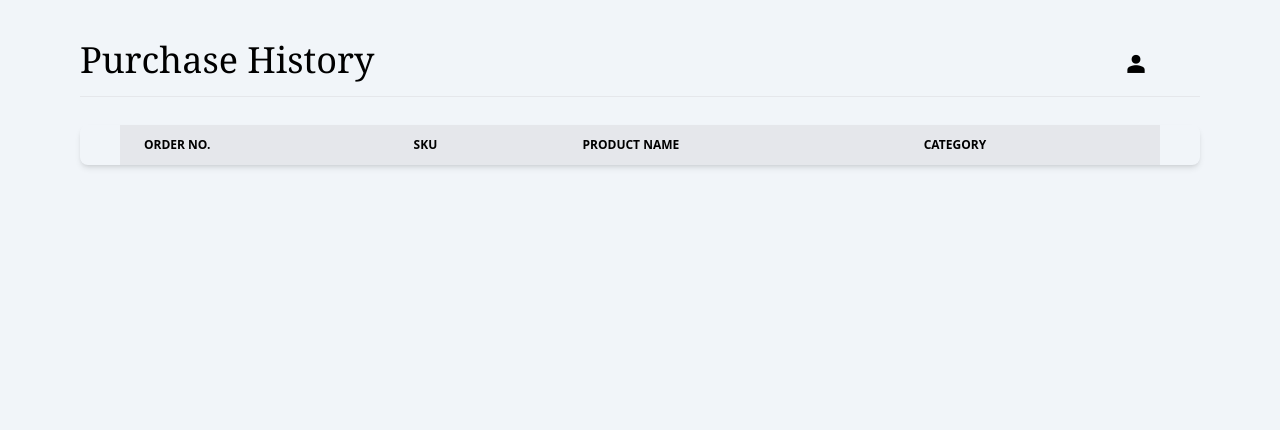
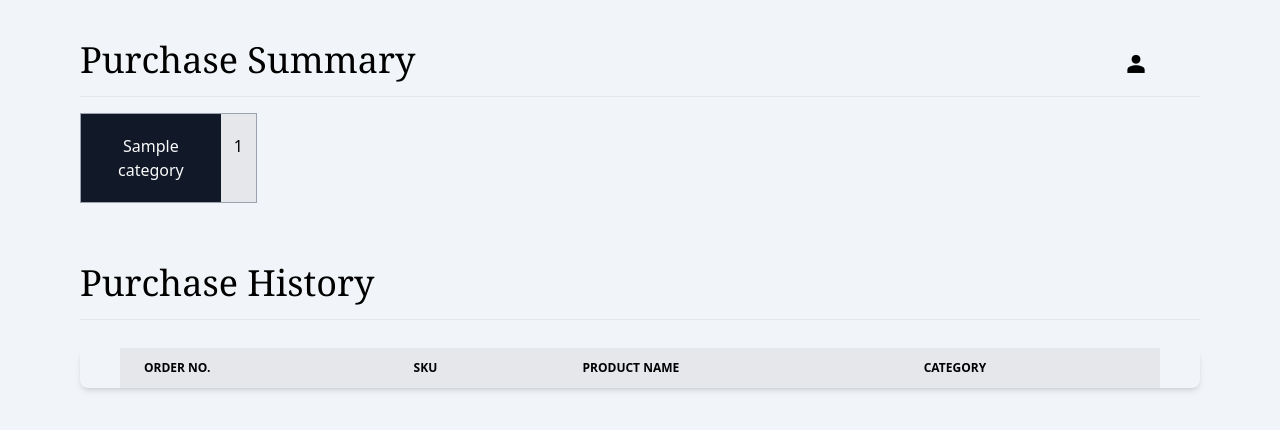
Before and after one commit to youwai/E-commerce, a Flask app: template templates/history.html in a window 1280 px wide. Shown: the part 144-574 px from the top of the page. Run offline with Flask 2, Linux system fonts and the light colour scheme; the template is opened without the code that fills it: most values are stand-ins (such as "Sample title", 1, 10 or a date in 2020); lists and menus that the app fills with data are empty; some libraries are stand-ins or nearby versions.

Commit message:
completed

```diff
--- a/app.py
+++ b/app.py
@@ -36,6 +36,8 @@ def main():
     if outcome is None:
         items = data.pass_recommendation(user)
 
+        print(items)
+
         outcome = items.to_dict('records')
 
     return render_template('main.html', user = user, outcome = outcome)
@@ -44,6 +46,8 @@ def main():
 def history():
     result = data.locate_data(user)
 
+    category_count = data.category_count(user)
+
     if result is not None:
         result1 = result.to_dict('series')
         amount = len(result1['Order Code'])
@@ -51,4 +55,4 @@ def history():
         result1 = '-'
         amount = 0
 
-    return render_template('history.html', user = user, result = result1, amount = amount)
+    return render_template('history.html', user = user, result = result1, amount = amount, category_count = category_count)
--- a/templates/history.html
+++ b/templates/history.html
@@ -44,7 +44,7 @@
 
     <div class="px-20">
         <div class="mt-10 mb-2 flex justify-between">
-            <p class="font-serif text-4xl">Purchase History</p>
+            <p class="font-serif text-4xl">Purchase Summary</p>
 
             <div class="flex flex-row items-end mr-10">
                 <span class="material-symbols-outlined text-2xl">person_filled</span>
@@ -54,7 +54,26 @@
 
         <hr class="my-4 h-px bg-gray-200 border-0 dark:bg-gray-700">
 
-        <div class="mt-7 px-10 overflow-x-auto relative shadow-md sm:rounded-lg">
+        <div class="flex overflow-x-auto w-full">
+            {% for category, count in category_count.items() %}
+            <div class="flex h-auto w-auto border border-gray-400 mr-5 mb-5">
+                <div class="bg-gray-900 text-center w-4/5 py-5 px-5 whitespace-no-wrap">
+                    <p class="text-gray-50">{{ category }}</p>
+                </div>
+                <div class="bg-gray-200 text-center w-1/5 py-5">
+                    <p class="text-black text-base">{{ count }}</p>
+                </div>
+            </div>
+            {% endfor %}
+        </div>
+
+        <div class="mt-10 mb-2">
+            <p class="font-serif text-4xl">Purchase History</p>
+        </div>
+
+        <hr class="my-4 h-px bg-gray-200 border-0 dark:bg-gray-700">
+
+        <div class="mt-7 px-10 overflow-x-auto overflow-y-scroll max-h-[40rem] relative shadow-md sm:rounded-lg">
             <table class="w-full text-sm text-left text-black">
                 <thead class="text-xs text-black uppercase bg-gray-200">
                     <tr>
--- a/templates/main.html
+++ b/templates/main.html
@@ -75,6 +75,5 @@
             </div>
         </div>
     </div>
-
 </body>
 </html>
```
Also changed, not shown: data.py (+11 -3 lines).
